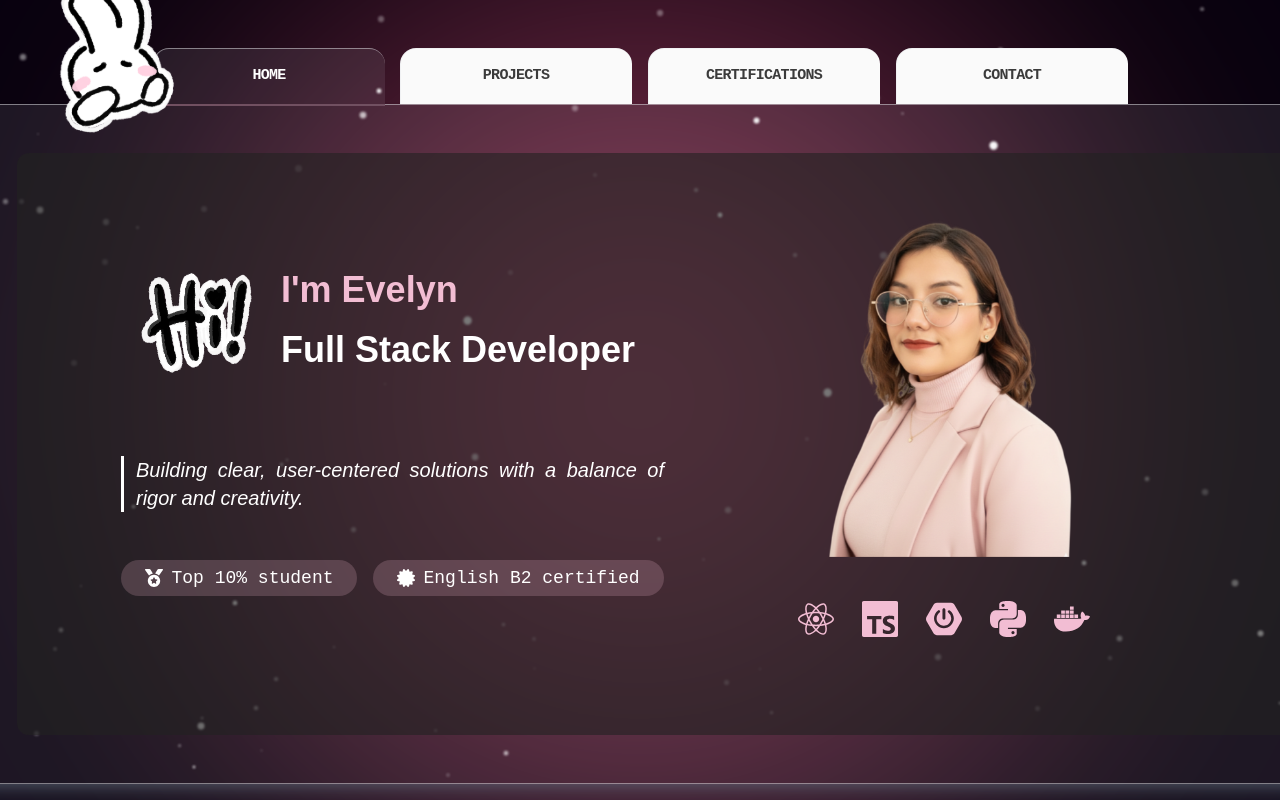
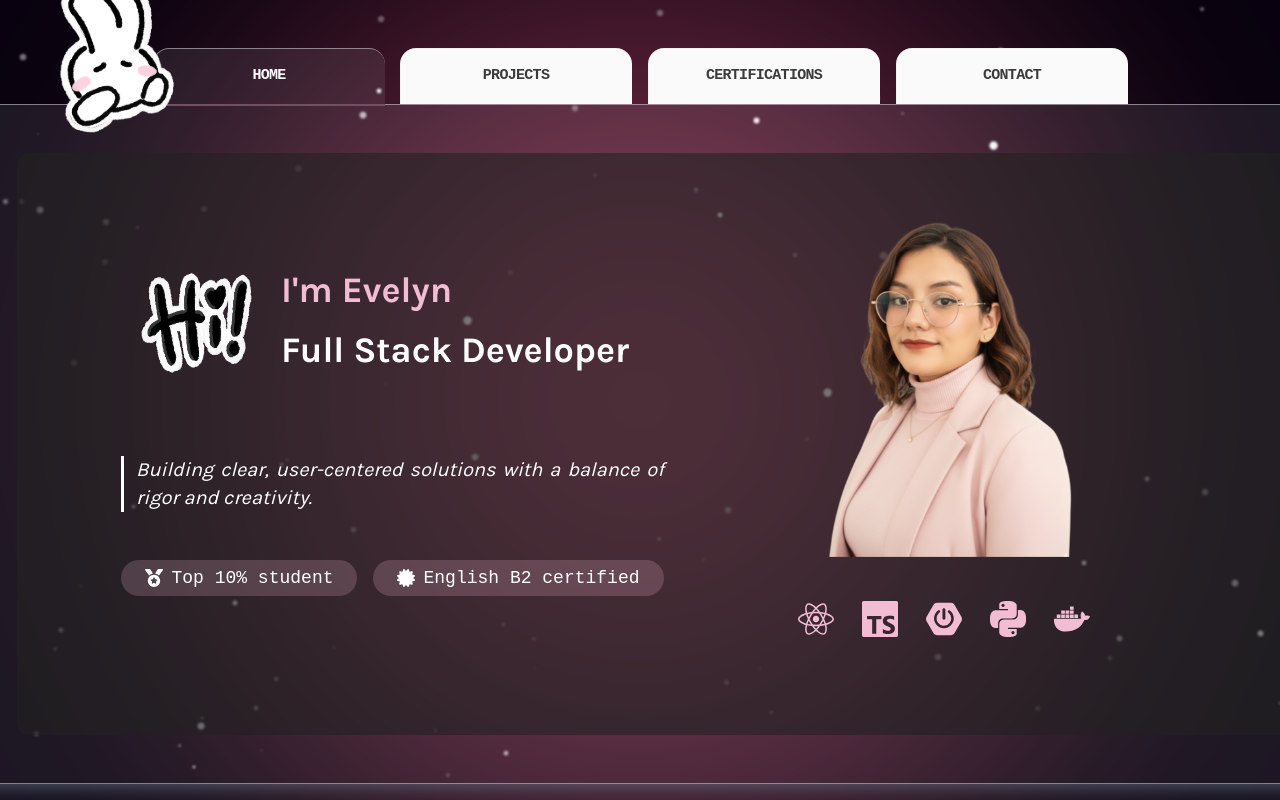
Before and after one commit to elynzx/my-portfolio, a React (Vite) app: page / in a window 1280 px wide. Built offline with nearby package versions, Linux system fonts and the light colour scheme.

Commit message:
fix(index.css): reorder tailwindcss import for proper styling application

```diff
--- a/src/styles/index.css
+++ b/src/styles/index.css
@@ -1,5 +1,5 @@
+@import url("https://fonts.googleapis.com/css2?family=Karla:wght@400;700&display=swap");
 @import "tailwindcss";
-@import url("https://fonts.googleapis.com/css2?family=Karla:wght@400;700&display=swap");
 @import "./utilities.css";
 @import "./animation.css";
 @custom-variant dark (&: where(.dark, .dark *));
```
